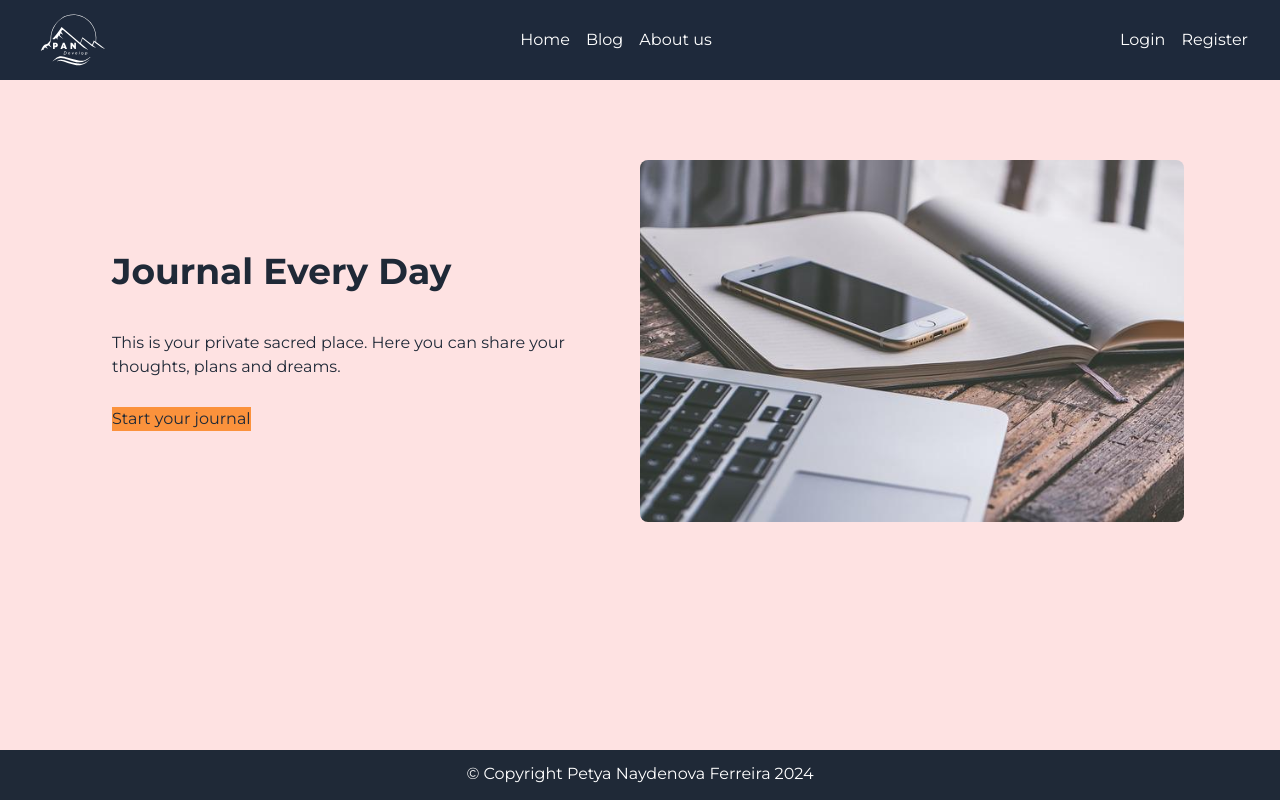
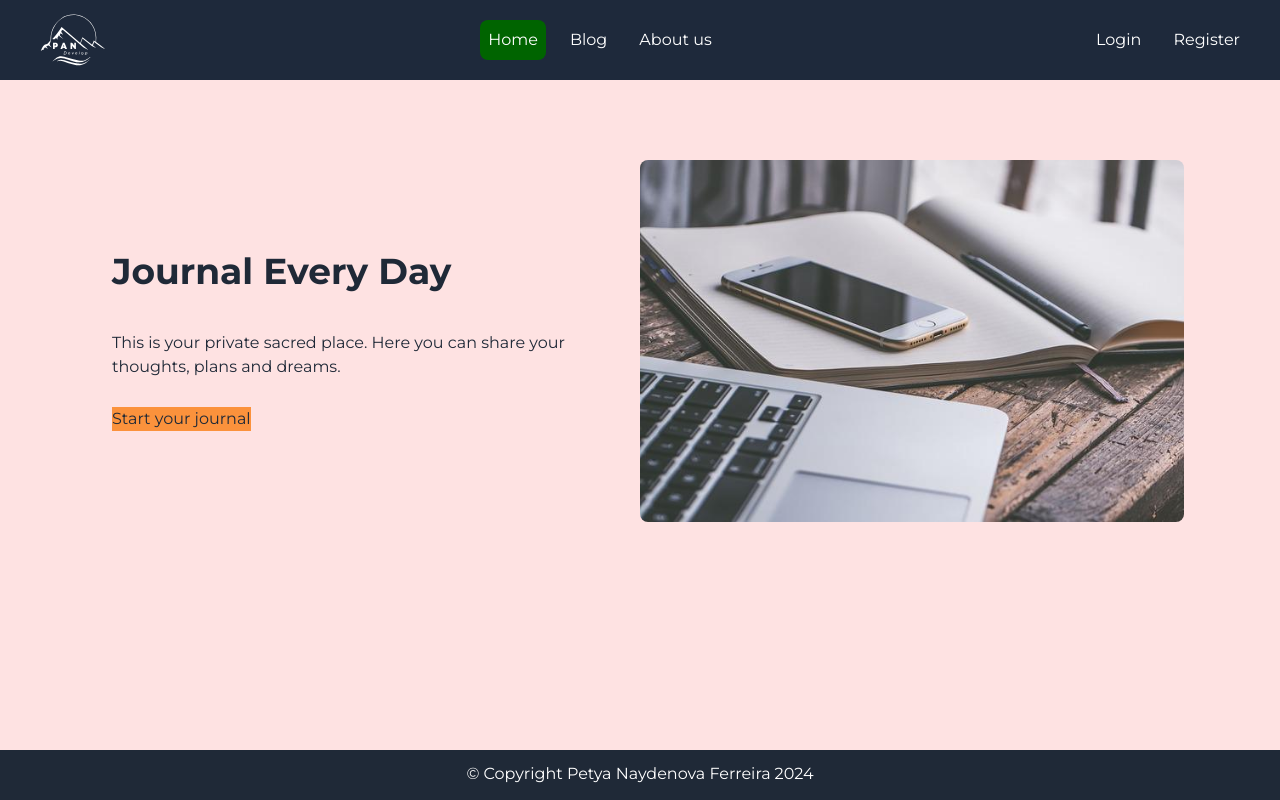
Before and after one commit to PetyaFerreiraDeveloper/journal, an Angular app: page / in a window 1280 px wide. Before the commit this address led to /home. Built offline with nearby package versions, Linux system fonts and the light colour scheme.

Commit message:
highlight activated routes

```diff
--- a/src/app/app-routing.module.ts
+++ b/src/app/app-routing.module.ts
@@ -6,8 +6,8 @@ import { NotFoundComponent } from './not-found/not-found.component';
 import { ErrorComponent } from './core/error/error.component';
 
 const routes: Routes = [
-  { path: '', pathMatch: 'full', redirectTo: '/home' },
-  { path: 'home', pathMatch: 'full', component: HomeComponent },
+  { path: '', pathMatch: 'full', component: HomeComponent},
+  // { path: 'home', pathMatch: 'full', component: HomeComponent },
   { path: 'about-us', component: AboutComponent },
   {
     path: 'auth',
--- a/src/app/core/header/header.component.css
+++ b/src/app/core/header/header.component.css
@@ -0,0 +1,4 @@
+.active {
+    background-color: #006400;
+    color: white;
+}
--- a/src/app/core/header/header.component.html
+++ b/src/app/core/header/header.component.html
@@ -9,20 +9,28 @@
     />
   </a>
   <nav class="hidden lg:flex items-center gap-4">
-    <a routerLink="/">Home</a>
-    <a routerLink="/blog">Blog</a>
-    <a routerLink="/my-journal" *ngIf="isLogged">My Journal</a>
-    <a routerLink="/create-entry" *ngIf="isLogged">Create</a>
-    <a routerLink="/about-us">About us</a>
+    <a routerLink="/" routerLinkActive="active" [routerLinkActiveOptions]="{exact:
+      true}" class="p-2 rounded-lg">Home</a>
+    <a routerLink="/blog" routerLinkActive="active" [routerLinkActiveOptions]="{exact:
+      true}" class="p-2 rounded-lg">Blog</a>
+    <a routerLink="/my-journal" routerLinkActive="active" [routerLinkActiveOptions]="{exact:
+      true}" *ngIf="isLogged" class="p-2 rounded-lg">My Journal</a>
+    <a routerLink="/create-entry" routerLinkActive="active" [routerLinkActiveOptions]="{exact:
+      true}" *ngIf="isLogged" class="p-2 rounded-lg">Create</a>
+    <a routerLink="/about-us" routerLinkActive="active" [routerLinkActiveOptions]="{exact:
+      true}" class="p-2 rounded-lg">About us</a>
   </nav>
 
   <div class="hidden lg:flex items-center gap-4" *ngIf="!isLogged">
-    <a routerLink="/auth/login">Login</a>
-    <a routerLink="/auth/register">Register</a>
+    <a routerLink="/auth/login" routerLinkActive="active" [routerLinkActiveOptions]="{exact:
+      true}" class="p-2 rounded-lg">Login</a>
+    <a routerLink="/auth/register" routerLinkActive="active" [routerLinkActiveOptions]="{exact:
+      true}" class="p-2 rounded-lg">Register</a>
   </div>
   <div class="hidden lg:flex items-center gap-4" *ngIf="isLogged">
     <p>Hello {{ email }}</p>
-    <a routerLink="/auth/logout">Logout</a>
+    <a routerLink="/auth/logout" routerLinkActive="active" [routerLinkActiveOptions]="{exact:
+      true}" class="p-2 rounded-lg">Logout</a>
   </div>
   <button class="lg:hidden align-middle">
     <svg
```
